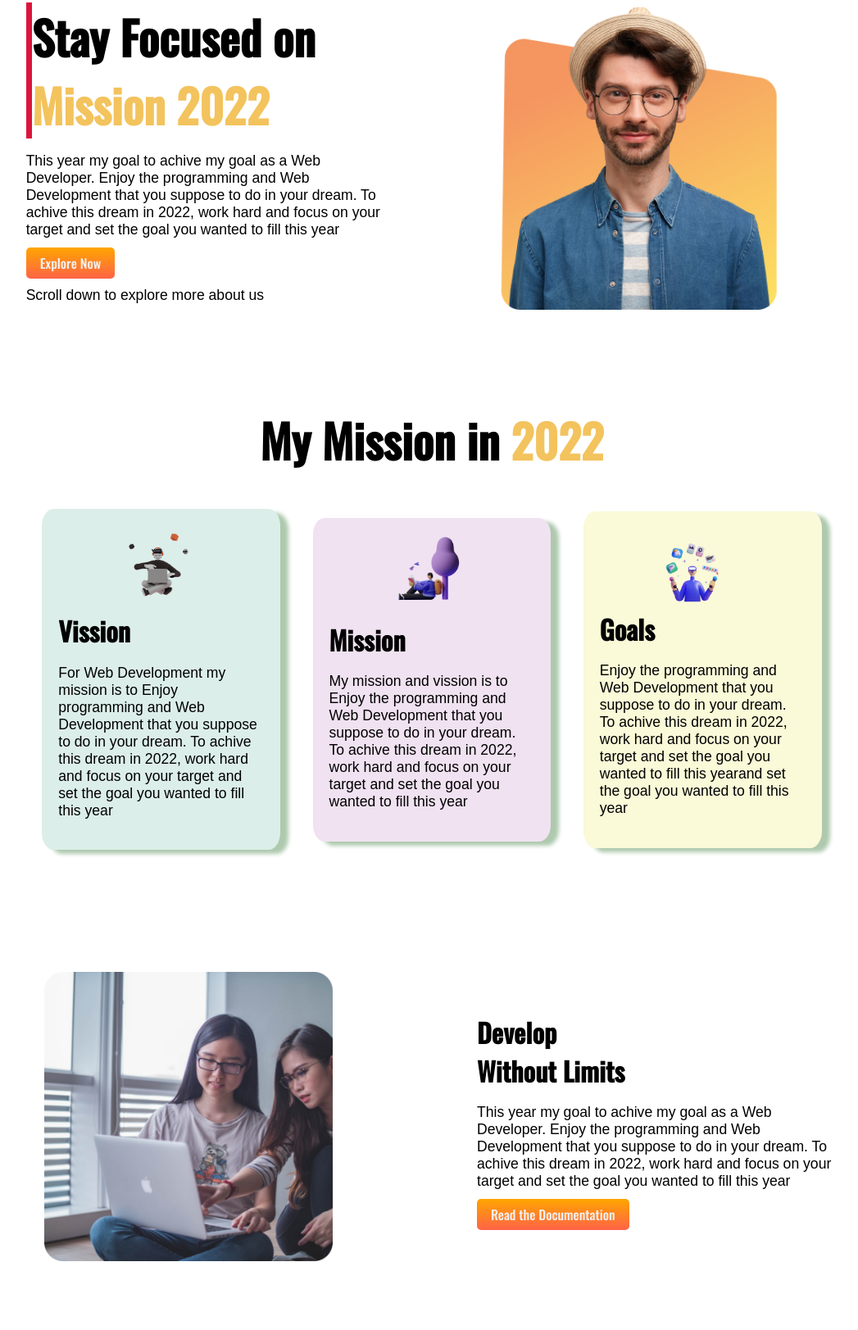
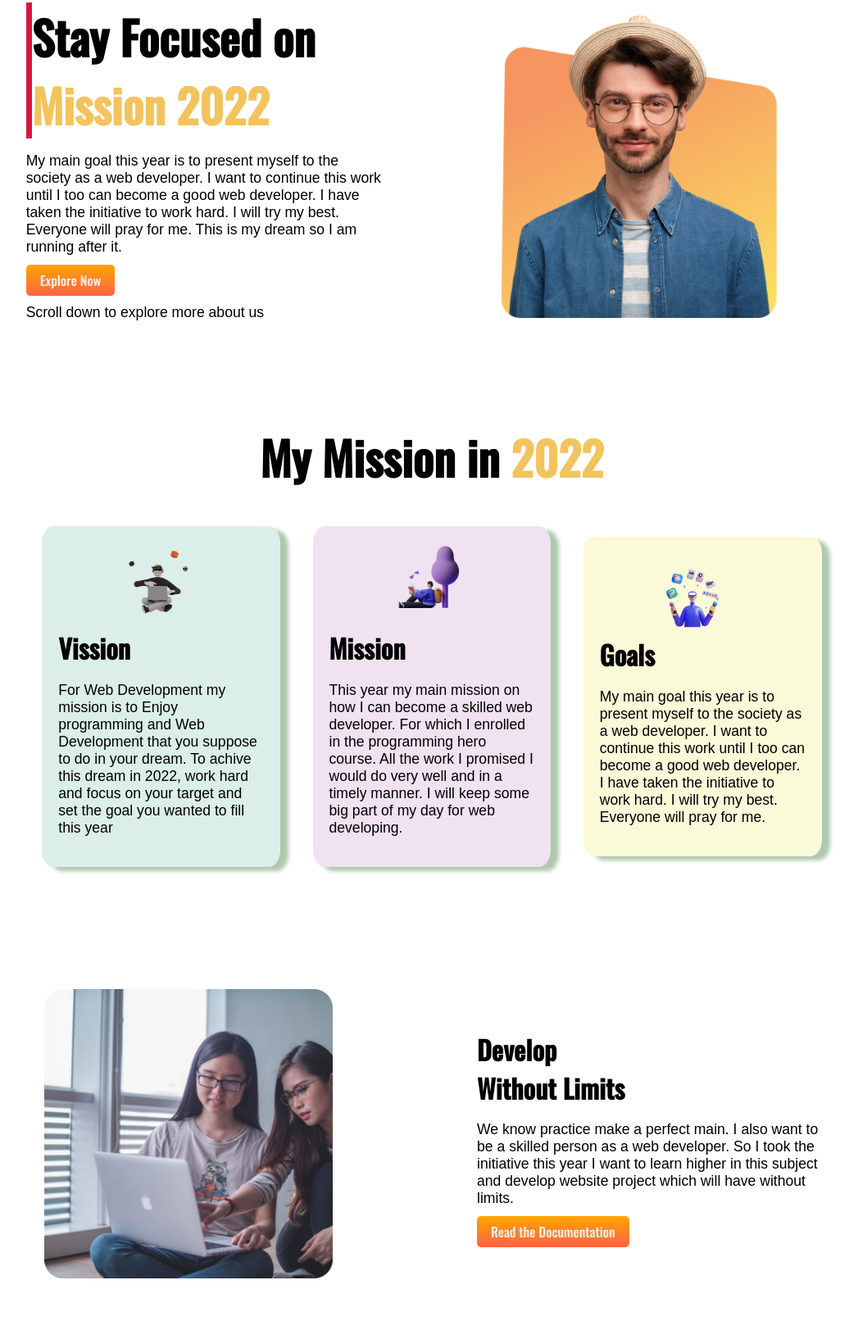
Before and after one commit to Nion1998/Project_Mission-2022, a plain HTML site: page index.html in a window 1280 px wide. Shown: the part 78-1701 px from the top of the page at 82% size, without its empty margins (113-1160 px from the left). Drawn offline with nearby package versions, Linux system fonts and the light colour scheme.

Commit message:
add link and paragarph

```diff
--- a/index.html
+++ b/index.html
@@ -20,10 +20,10 @@
                 <h1 class="color-text">Mission 2022</h1>
 
             </div>
-            <p>This year my goal to achive my goal as a Web Developer. Enjoy the programming and Web Development that you suppose to do in your dream. To achive this dream in 2022, work hard and focus on your target and set the goal you wanted to fill this
-                year
+            <p>My main goal this year is to present myself to the society as a web developer. I want to continue this work until I too can become a good web developer. I have taken the initiative to work hard. I will try my best. Everyone will pray for me.
+                This is my dream so I am running after it.
             </p>
-            <a class="link-btn" href="#">Explore Now</a>
+            <a class="link-btn" href="https://github.com/Nion1998">Explore Now</a>
             <p>Scroll down to explore more about us</p>
         </div>
         <div class="half-width">
@@ -44,13 +44,17 @@
             <div class="half-width vission-color" id="card">
                 <img src="images/illustrators/illustrator-3.png">
                 <h2>Mission</h2>
-                <p>My mission and vission is to Enjoy the programming and Web Development that you suppose to do in your dream. To achive this dream in 2022, work hard and focus on your target and set the goal you wanted to fill this year</p>
+                <p>This year my main mission on how I can become a skilled web developer. For which I enrolled in the programming hero course. All the work I promised I would do very well and in a timely manner. I will keep some big part of my day for web
+                    developing.
+                </p>
 
             </div>
             <div class="half-width goals-color" id="card">
                 <img src="images/illustrators/illustrator-1.png">
                 <h2>Goals</h2>
-                <p>Enjoy the programming and Web Development that you suppose to do in your dream. To achive this dream in 2022, work hard and focus on your target and set the goal you wanted to fill this yearand set the goal you wanted to fill this year</p>
+                <p>My main goal this year is to present myself to the society as a web developer. I want to continue this work until I too can become a good web developer. I have taken the initiative to work hard. I will try my best. Everyone will pray for
+                    me.
+                </p>
 
             </div>
         </div>
@@ -64,10 +68,9 @@
         <div class="half-width">
             <h2>Develop </h2>
             <h2>Without Limits</h2>
-            <p>This year my goal to achive my goal as a Web Developer. Enjoy the programming and Web Development that you suppose to do in your dream. To achive this dream in 2022, work hard and focus on your target and set the goal you wanted to fill this
-                year
+            <p>We know practice make a perfect main. I also want to be a skilled person as a web developer. So I took the initiative this year I want to learn higher in this subject and develop website project which will have without limits.
             </p>
-            <a class="link-btn" href="#">Read the Documentation</a>
+            <a class="link-btn" href="https://github.com/Nion1998">Read the Documentation</a>
         </div>
     </section>
     <section class="flex-container">
@@ -75,10 +78,10 @@
         <div class="half-width">
             <h2>Know our</h2>
             <h2> Global Community</h2>
-            <p>This year my goal to achive my goal as a Web Developer. Enjoy the programming and Web Development that you suppose to do in your dream. To achive this dream in 2022, work hard and focus on your target and set the goal you wanted to fill this
-                year
+            <p>Information technology has brought the world under its control today. Part of it is the global community which works at the intersection of humanitarian assistance, sustainable development and financial inclusion to save lives, advance equity
+                and secure strong futures.
             </p>
-            <a class="link-btn" href="#">Read the Documentation</a>
+            <a class="link-btn" href="https://github.com/Nion1998">Read the Documentation</a>
         </div>
         <div class="half-width">
             <img src="images/pictures/project.png">
@@ -96,7 +99,7 @@
                 with web animations.A responsive design makes your website accessible to all users, regardless of their device.
 
             </p>
-            <a class="link-btn" href="#">Let's Talk</a>
+            <a class="link-btn" href="https://github.com/Nion1998">Let's Talk</a>
         </div>
     </section>
 
```
